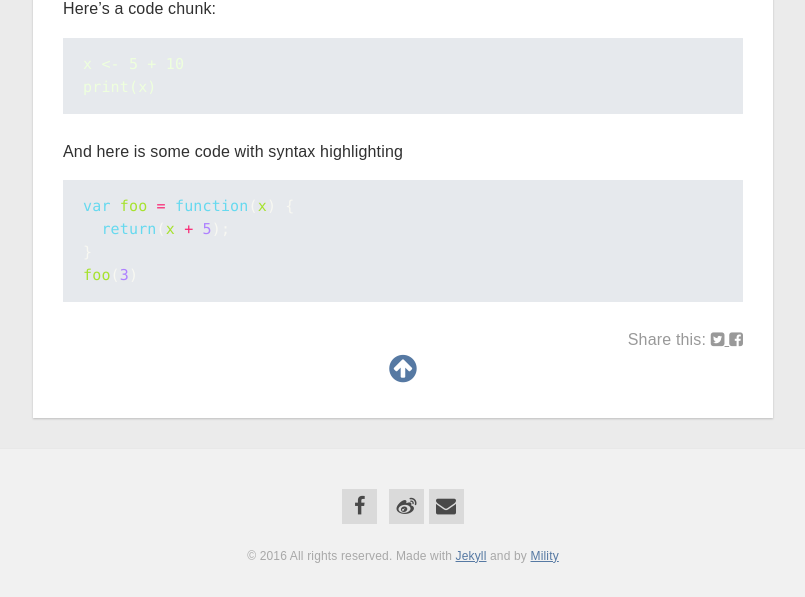
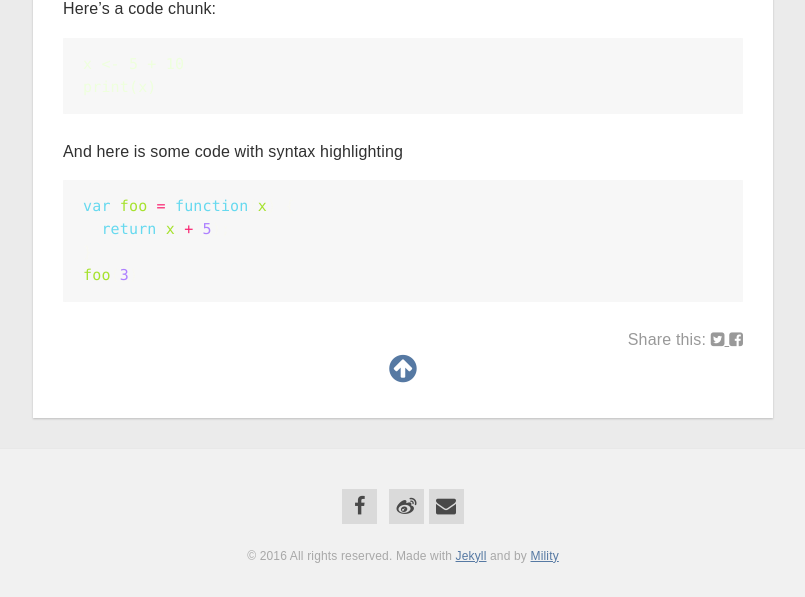
Before and after one commit to Mility/Mility.github.io, a Jekyll site: the page built from _posts/2016-02-24-just-a-test.md, in a window 1280 px wide. Shown: the part 980-1577 px from the top of the page, without its empty margins (237-1042 px from the left). Built offline with Jekyll 4.4.1, drawn with Linux system fonts in a browser that asks for light colours; nearby versions of some CDN libraries.

Commit message:
Update _syntax.scss

```diff
--- a/_sass/_syntax.scss
+++ b/_sass/_syntax.scss
@@ -9,7 +9,7 @@
   };
 /*把表格背景墙改为#F7F7F7 再改为#AAB2BD*/
   &, .hll, pre {
-    background-color: #E6E9ED;
+    background-color: #F7F7F7;
     border: none;
   }
 
```
